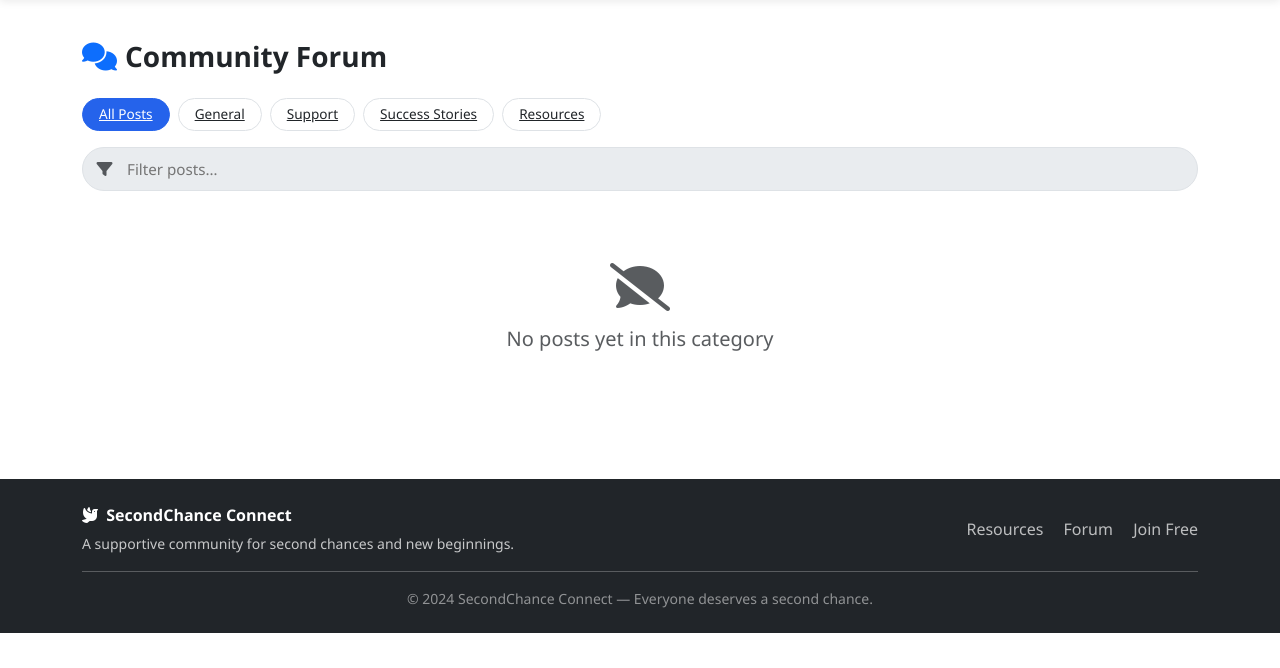
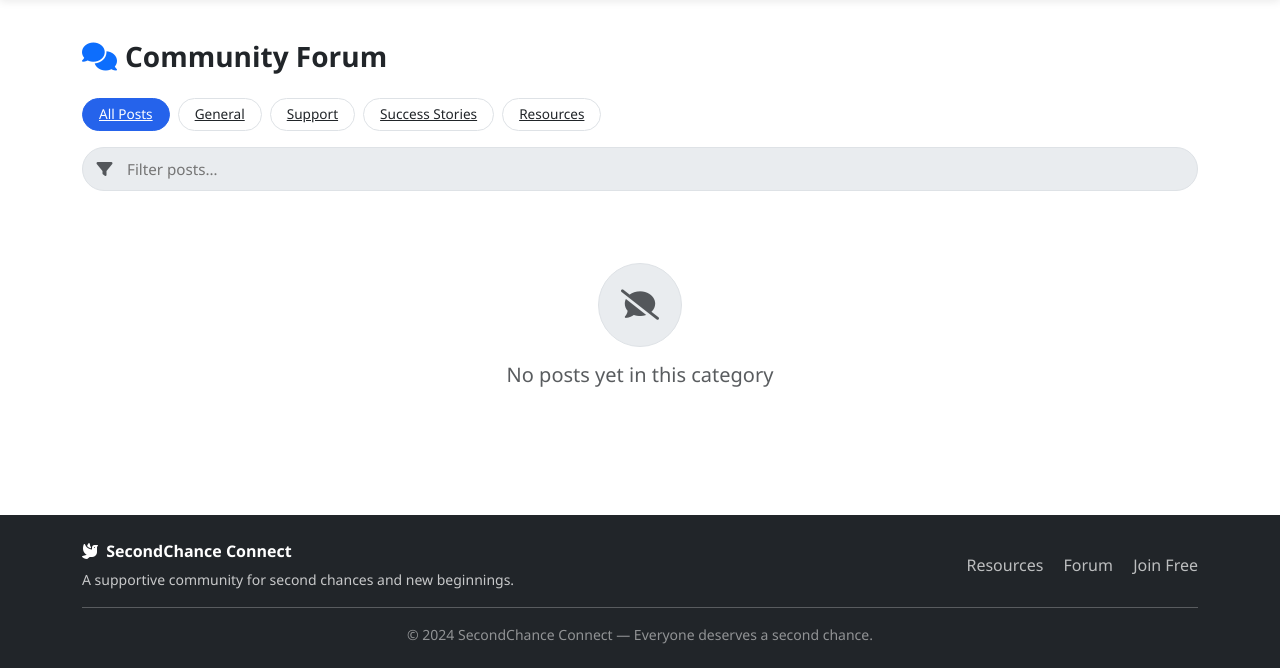
Before and after one commit to michaelhughes2501/ConvictCode, a Flask app: page /forum in a window 1280 px wide. Shown: the part 56-724 px from the top of the page. Run offline with Flask 3, Linux system fonts and the light colour scheme; data that the repository does not hold is empty; some libraries are stand-ins or nearby versions.

Commit message:
Remove dead profile.htnml template and polish empty states/a11y
- Delete templates/profile.htnml, an empty/typo file (see CLAUDE.md TODO)
  that was never referenced by any route or template.
- Add a reusable .empty-state-icon style and apply it to the "no
  results" states in forum, matches, messages, and search so they read
  as an intentional design element instead of a bare icon.
- Style the .char-counter element used by main.js's textarea counter
  (previously unstyled).
- Give the forum pagination active/hover states brand colors instead
  of Bootstrap's default blue.
- Add :focus-visible outlines on interactive elements for keyboard
  accessibility.

Verified: `python -m unittest tests.test_connectors` (90/90 passing),
app boots cleanly with `python app.py`, and a full register/login/
dashboard/matches/messages/search/forum smoke test returns 200s with
no server errors. Audited all templates' url_for() targets against
app.py routes and static/js/main.js's fetch() calls against the API
surface — no broken links or missing endpoints found; the forum
comment form's manual CSRF token and Flask-WTF hidden_tag() usage
elsewhere were already correctly wired, matching what
tests/test_connectors.py documents.

Co-Authored-By: Claude Sonnet 5 <noreply@anthropic.com>
Claude-Session: https://claude.ai/code/session_01Ut4irmq4pKbrEVHnkzU7Fn

```diff
--- a/static/css/style.css
+++ b/static/css/style.css
@@ -302,6 +302,57 @@ body {
 .progress-bar {
   background: linear-gradient(90deg, var(--scc-primary), var(--scc-purple));
   transition: width .8s ease;
+}
+
+/* ── Character counters (textarea maxlength helper, see main.js) ── */
+.char-counter {
+  font-size: .78rem;
+  text-align: right;
+}
+
+/* ── Empty states ──────────────────────────────────────────────── */
+.empty-state-icon {
+  width: 84px;
+  height: 84px;
+  margin: 0 auto;
+  border-radius: 50%;
+  background: var(--bs-secondary-bg);
+  border: 1px solid var(--bs-border-color);
+  display: flex;
+  align-items: center;
+  justify-content: center;
+  font-size: 1.9rem;
+  color: var(--bs-secondary-color);
+}
+
+/* ── Pagination (match brand colors) ──────────────────────────── */
+.pagination .page-link {
+  color: var(--scc-primary);
+  border-radius: .5rem;
+  margin: 0 .15rem;
+  border: 1.5px solid var(--bs-border-color);
+  transition: all .2s;
+}
+.pagination .page-link:hover {
+  background: var(--scc-primary);
+  border-color: var(--scc-primary);
+  color: #fff;
+}
+.pagination .page-item.active .page-link {
+  background: var(--scc-primary);
+  border-color: var(--scc-primary);
+}
+
+/* ── Focus visibility (accessibility) ─────────────────────────── */
+a:focus-visible,
+button:focus-visible,
+.btn:focus-visible,
+.filter-pill:focus-visible,
+input:focus-visible,
+textarea:focus-visible,
+select:focus-visible {
+  outline: 2px solid var(--scc-primary);
+  outline-offset: 2px;
 }
 
 /* ── Resource cards ────────────────────────────────────────────── */
--- a/templates/forum.html
+++ b/templates/forum.html
@@ -106,7 +106,7 @@
 
 {% else %}
   <div class="text-center py-5">
-    <i class="fas fa-comment-slash fa-3x text-muted mb-3" aria-hidden="true"></i>
+    <div class="empty-state-icon mb-3" aria-hidden="true"><i class="fas fa-comment-slash"></i></div>
     <h2 class="h5 text-muted">No posts yet in this category</h2>
     {% if current_user.is_authenticated %}
       <a href="{{ url_for('new_post') }}" class="btn btn-primary mt-2">
--- a/templates/matches.html
+++ b/templates/matches.html
@@ -60,7 +60,7 @@
   </div>
 {% else %}
   <div class="text-center py-5">
-    <i class="fas fa-heart-crack fa-3x text-muted mb-3" aria-hidden="true"></i>
+    <div class="empty-state-icon mb-3" aria-hidden="true"><i class="fas fa-heart-crack"></i></div>
     <h2 class="h5 text-muted">No matches yet</h2>
     <p class="text-muted small">When you and another member like each other, you'll connect here.</p>
     <a href="{{ url_for('search') }}" class="btn btn-primary mt-2">
--- a/templates/messages.html
+++ b/templates/messages.html
@@ -53,7 +53,7 @@
   </div>
 {% else %}
   <div class="text-center py-5">
-    <i class="fas fa-comment-dots fa-3x text-muted mb-3" aria-hidden="true"></i>
+    <div class="empty-state-icon mb-3" aria-hidden="true"><i class="fas fa-comment-dots"></i></div>
     <h2 class="h5 text-muted">No conversations yet</h2>
     <p class="text-muted small">Match with someone to start a private conversation.</p>
     <a href="{{ url_for('search') }}" class="btn btn-primary mt-2">
--- a/templates/search.html
+++ b/templates/search.html
@@ -108,7 +108,7 @@
 
 {% else %}
   <div class="text-center py-5">
-    <i class="fas fa-users-slash fa-3x text-muted mb-3" aria-hidden="true"></i>
+    <div class="empty-state-icon mb-3" aria-hidden="true"><i class="fas fa-users-slash"></i></div>
     <h2 class="h5 text-muted">No members found</h2>
     <p class="text-muted small">Try adjusting your search terms or filters.</p>
   </div>
```
Also changed, not shown: 1 other file.
